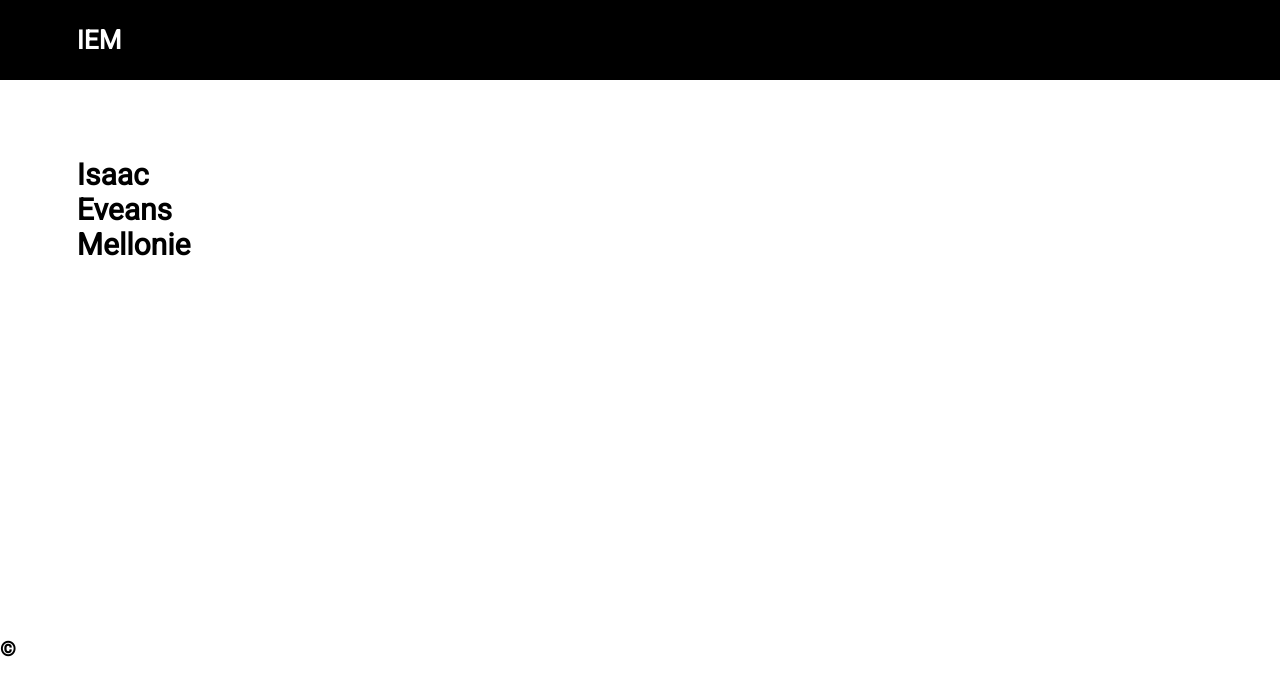
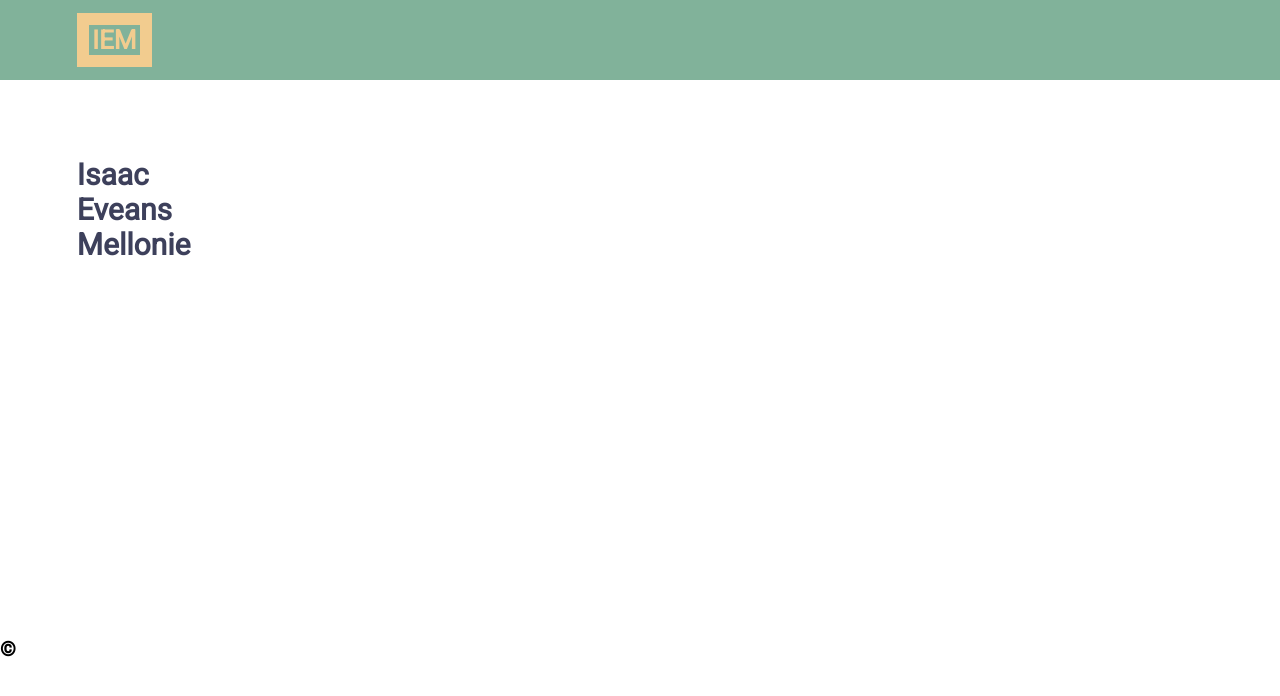
Before and after one commit to IsaacMellonie/Portfolio-Website, a plain HTML site: page index.html in a window 1280 px wide. Drawn offline with Linux system fonts and the light colour scheme.

Commit message:
change colours and add border to home class

```diff
--- a/index-styles.css
+++ b/index-styles.css
@@ -11,12 +11,17 @@ body {
 }
 
 .home {
-    color: white;
+    border: #F2CC8F;
+    border-style: solid;
+    border-width: 1vw;
+    color: #F2CC8F;
+    padding: 0 0.2rem;
     margin-left: 6vw;
     font: bold 26px Roboto, arial, helvetica;
+    /* text-decoration: underline; */
 }
 header {
-    background-color:black;
+    background-color: #81B29A;
     height: 10vh;
     display: flex;
     align-items: center;
@@ -29,7 +34,7 @@ section {
 .welcome {
     margin-top: 6vw;
     margin-left: 6vw;
-    color: black;
+    color: #3d405b;
     font: bold 20px Roboto, arial, helvetica;
 }
 
--- a/index.html
+++ b/index.html
@@ -8,6 +8,7 @@
     <link rel="preconnect" href="https://fonts.googleapis.com">
     <link rel="preconnect" href="https://fonts.gstatic.com" crossorigin>
     <link href="https://fonts.googleapis.com/css2?family=Roboto&display=swap" rel="stylesheet">
+    <link href="https://fonts.googleapis.com/css2?family=Roboto:wght@300;400&display=swap" rel="stylesheet">
 </head>
 <body>
     <div class="main">
```
